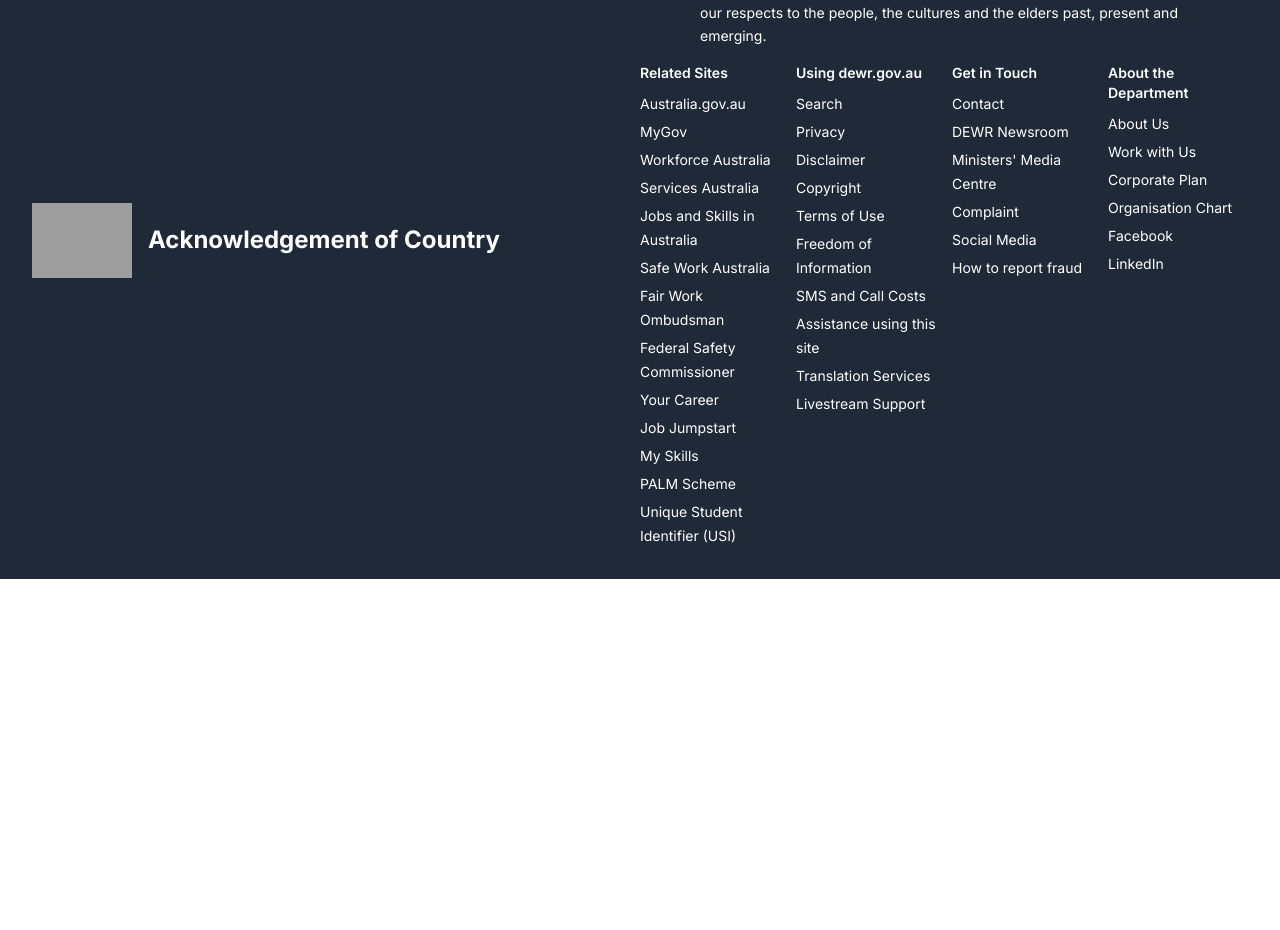
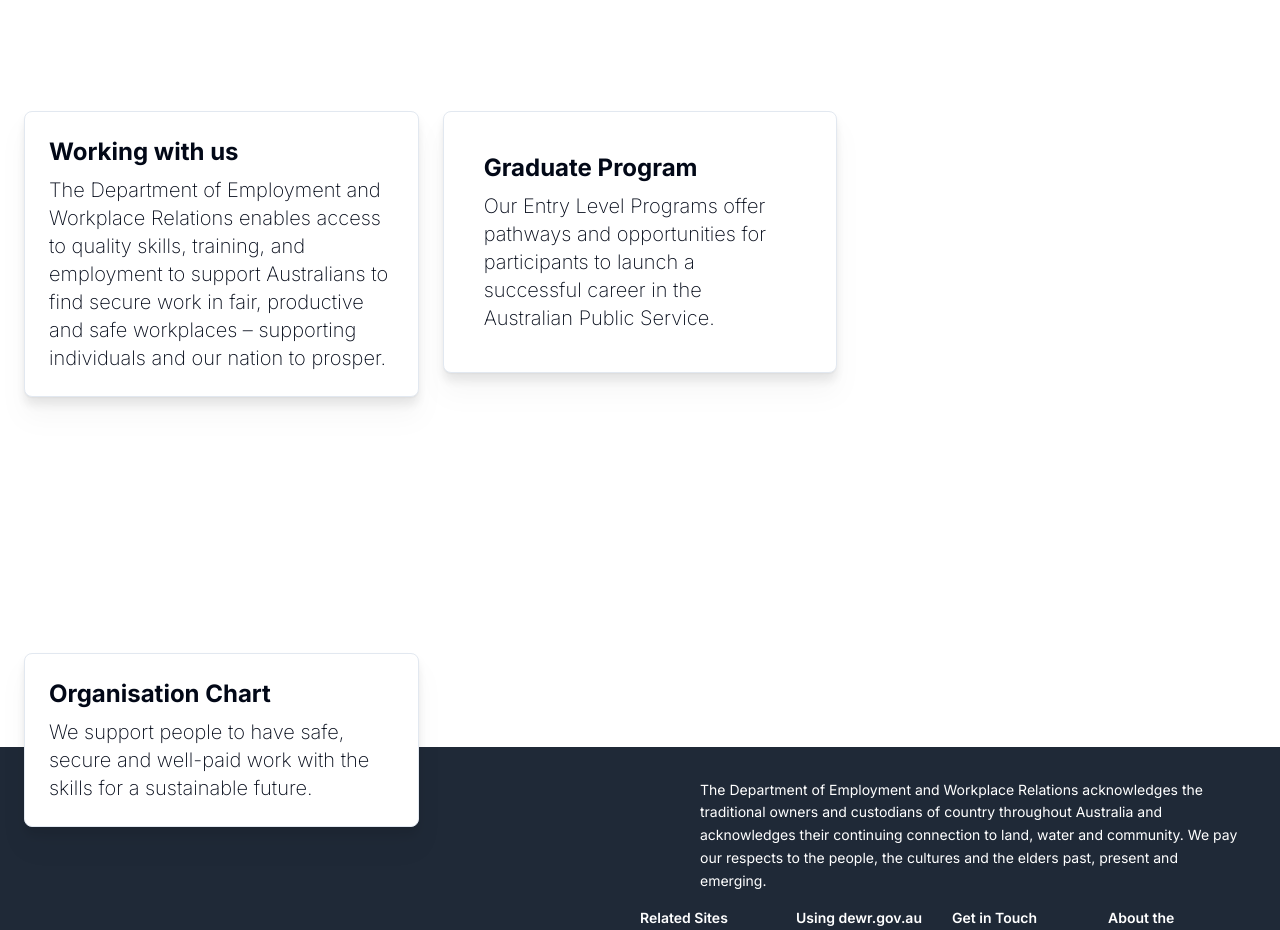
Before and after one commit to Shafi-Anwar/Aus-government-schemes-information.com, a Next.js app: page /about in a window 1280 px wide. Shown: the part 1320-2250 px from the top of the page. Before the commit the page ends 1899 px from the top, so only its background shows below. Built offline with nearby package versions, Linux system fonts and the light colour scheme; grey boxes are pictures that could not be loaded.

Commit message:
final commit

```diff
--- a/app/about-d/page.jsx
+++ b/app/about-d/page.jsx
@@ -22,11 +22,7 @@
             <ul className="list-none space-y-1">
               <li><Link href="#info" passHref className="text-base hover:text-white">Information</Link></li>
               <li><Link href="#corporate" className="text-base hover:text-white">Corporate reporting</Link></li>
-              <li><Link href="#" passHref className="text-base hover:text-white">Our priorities</Link></li>
-              <li><Link href="#" passHref className="text-base hover:text-white">Our structure</Link></li>
-              <li><Link href="#" passHref className="text-base hover:text-white">Leadership</Link></li>
-              <li><Link href="#" passHref className="text-base hover:text-white">Locations</Link></li>
-              <li><Link href="#" passHref className="text-base hover:text-white">Contact us</Link></li>
+
             </ul>
           </nav>
         </div>
--- a/app/about/page.jsx
+++ b/app/about/page.jsx
@@ -2,6 +2,7 @@
 import React from 'react'
 import Link from 'next/link'
 import { CardHeader, CardContent, CardFooter, Card } from "@/components/ui/card"
+
 function page() {
   return (
     <div>
@@ -84,7 +85,76 @@
             </div>
           </div>
         </section>
+
+
 </section>
+
+
+
+<section className='h-screen items-center justify-center '>
+    <h1 className='text-left font-medium mt-[45px] text-3xl ml-[56px]'> <span className='text-green-600 relative'>Careers</span></h1>
+
+<section className="w-full py-12 md:py-24 lg:py-32  dark:bg-gray-800" id="pricing">
+          <div className="container space-y-12 px-4 md:px-6">
+            <div className="grid grid-cols-1 gap-6 sm:grid-cols-2 lg:grid-cols-3">
+              <Link href="/about-d">
+              <Card className="cursor-pointer hover:drop-shadow-md md:drop-shadow-xl text-md ">
+                <CardHeader>
+                  <div className="space-y-2">
+                    <h3 className="text-2xl font-bold hover:border-[#54a8cd] transition-all duration-300">Working with us</h3>
+                    <p className=" font-extralight text-xl ">The Department of Employment and Workplace Relations enables access to quality skills, training, and employment to support Australians to find secure work in fair, productive and safe workplaces – supporting individuals and our nation to prosper.
+
+
+                    </p>
+                  </div>
+                </CardHeader>
+              </Card>
+              </Link>
+              <Link href="https://www.dewr.gov.au/about-department/our-ministers">
+              <Card className="cursor-pointer hover:drop-shadow-md md:drop-shadow-xl ">
+                <CardHeader>
+                  <div className="space-y-2 p-4">
+                    <h3 className="text-2xl font-bold">Graduate Program</h3>
+                    <p className=" font-extralight text-xl ">Our Entry Level Programs offer pathways and opportunities for participants to launch a successful career in the Australian Public Service.
+
+                    </p>
+                  </div>
+                </CardHeader>
+
+              </Card>
+              </Link>
+
+
+
+
+            </div>
+          </div>
+        </section>
+
+        <section className="w-full  md:py-24 lg:py-32  dark:bg-gray-800" id="pricing">
+          <div className="container  px-4 md:px-6">
+            <div className="grid grid-cols-1 gap-6 sm:grid-cols-2 lg:grid-cols-3">
+              <Link href="https://www.dewr.gov.au/about-department/resources/organisation-chart-dewr">
+              <Card className="cursor-pointer hover:drop-shadow-md md:drop-shadow-xl text-md ">
+                <CardHeader>
+                  <div className="space-y-2">
+                    <h3 className="text-2xl font-bold hover:border-[#54a8cd] transition-all duration-300">Organisation Chart</h3>
+                    <p className=" font-extralight text-xl ">We support people to have safe, secure and well-paid work with the skills for a sustainable future.
+                    </p>
+                  </div>
+                </CardHeader>
+              </Card>
+              </Link>
+
+
+
+            </div>
+          </div>
+        </section>
+
+
+</section>
+
     </div>
 
   )
--- a/app/employment/page.jsx
+++ b/app/employment/page.jsx
@@ -1,3 +1,4 @@
+
 import { CardHeader, CardContent, CardFooter, Card } from "@/components/ui/card"
 import Image from "next/image";
 import Link from "next/link";
@@ -420,6 +421,8 @@
             </div>
           </div>
         </section>
+
+
     </div>
   )
 }
--- a/app/globals.css
+++ b/app/globals.css
@@ -103,3 +103,19 @@
 #backtotop {
   @apply inline-block bg-gray-200 hover:bg-gray-300 text-gray-700 hover:text-black font-bold px-4 py-2 rounded;
 }
+
+.button-feedback {
+  display: inline-block; /* Allow text wrapping within the button */;
+  padding: 10px 20px; /* Adjust padding as needed */
+  border: 1px solid #ddd; /* Default border */
+  border-radius: 4px; /* Rounded corners */
+  cursor: pointer; /* Indicate clickable behavior */
+  text-decoration: none; /* Remove default anchor underline */
+  color: #333; /* Text color */
+  background-color: #eee; /* Background color */
+  transition: background-color 0.2s ease-in-out; /* Add smooth hover effect */
+
+  &:hover { /* Styles applied on hover */
+    background-color: #ddd;
+  }
+}
--- a/app/skills/page.jsx
+++ b/app/skills/page.jsx
@@ -1,3 +1,4 @@
+
 import { CardHeader, CardContent, CardFooter, Card } from "@/components/ui/card"
 import Image from "next/image";
 import Link from "next/link";
@@ -292,6 +293,7 @@
             </div>
           </div>
         </section>
+
     </div>
   )
 }
--- a/app/workplace/page.jsx
+++ b/app/workplace/page.jsx
@@ -1,3 +1,4 @@
+
 import { CardHeader, CardContent, CardFooter, Card } from "@/components/ui/card"
 import Image from "next/image";
 import Link from "next/link";
@@ -282,11 +283,6 @@
 
 
             </div>
-
-
-
-
-
           </div>
         </section>
 
--- a/components/Header.jsx
+++ b/components/Header.jsx
@@ -27,17 +27,17 @@
         {/* Navigation Menu */}
         <nav className="hidden md:flex space-x-4 w-full">
           <li className='list-none'>
-            <Link href="/" className="text-gray-500 hover:text-sky-300">
+            <Link href="https://consultations.dewr.gov.au/" className="text-gray-500 hover:text-sky-300">
               Consultations
             </Link>
           </li>
           <li className='list-none'>
-            <Link href="/about" className="text-gray-500 hover:text-sky-300">
+            <Link href="https://www.dewr.gov.au/about-department/our-ministers" className="text-gray-500 hover:text-sky-300">
               Ministers
             </Link>
           </li>
           <li className='list-none'>
-            <Link href="/contact" className="text-gray-500 hover:text-sky-300">
+            <Link href="https://www.dewr.gov.au/programs-initiatives" className="text-gray-500 hover:text-sky-300">
               Programs and Initiatives
             </Link>
           </li>
```
